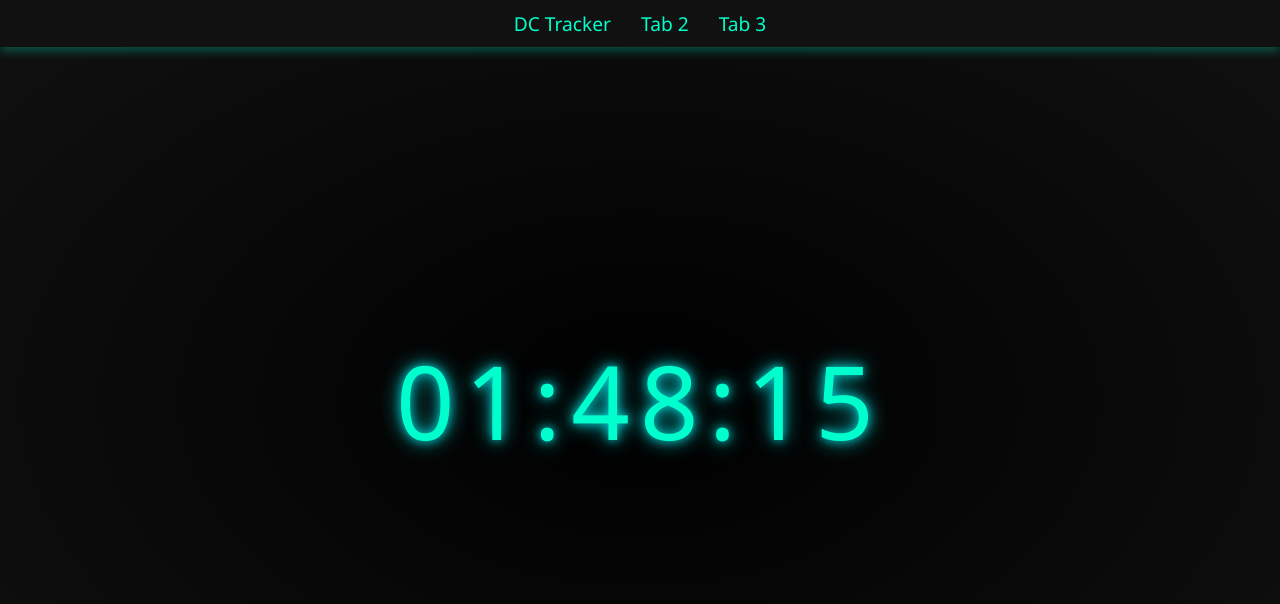
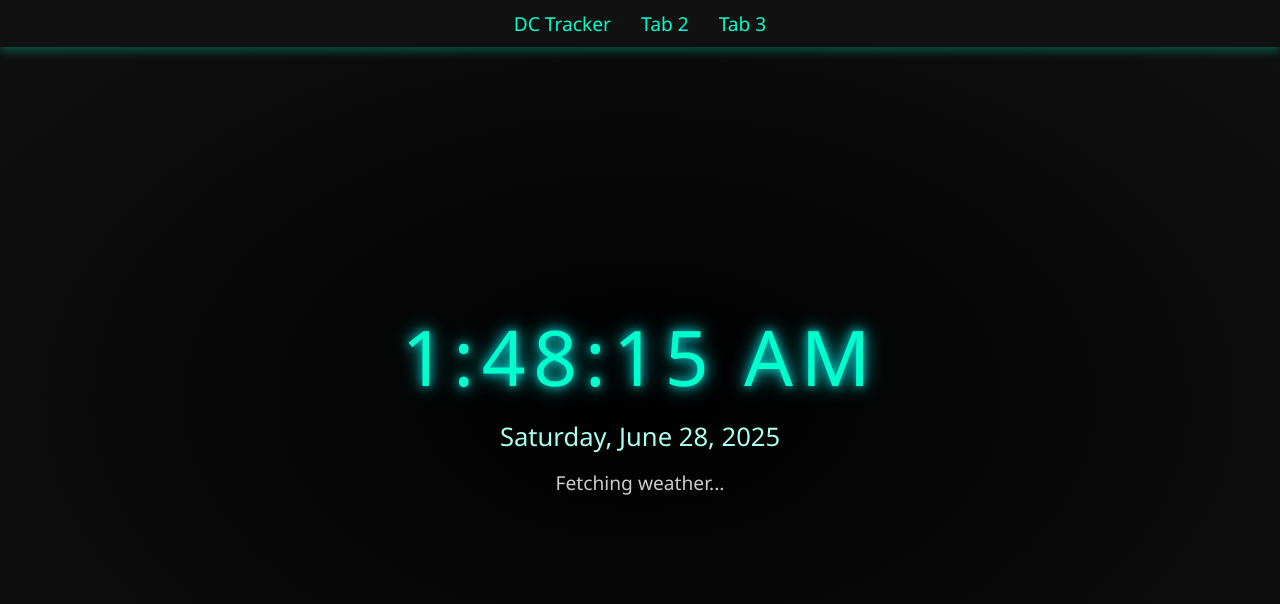
Before and after one commit to bfendley/portfolio, a plain HTML site: page clock.html in a window 1280 px wide. Drawn offline with Linux system fonts and the light colour scheme.

Commit message:
Update clock.html

```diff
--- a/clock.html
+++ b/clock.html
@@ -21,6 +21,7 @@
       align-items: center;
       justify-content: center;
       overflow: hidden;
+      text-align: center;
     }
 
     .tab-bar {
@@ -48,10 +49,22 @@
     }
 
     .clock {
-      font-size: 8vw;
+      font-size: 6vw;
       text-shadow: 0 0 20px #00ffcc, 0 0 40px #00ffcc;
       letter-spacing: 0.1em;
       animation: pulse 2s infinite ease-in-out;
+    }
+
+    .date {
+      font-size: 2vw;
+      margin-top: 10px;
+      color: #aaffee;
+    }
+
+    .weather {
+      font-size: 1.5vw;
+      margin-top: 15px;
+      color: #ffffffcc;
     }
 
     @keyframes pulse {
@@ -72,19 +85,59 @@
     <a href="https://bfendley.github.io/portfolio/DCTracker.html" target="_blank">Tab 3</a>
   </div>
 
-  <div class="clock" id="clock">--:--:--</div>
+  <div class="clock" id="clock">--:--:-- --</div>
+  <div class="date" id="date">Loading...</div>
+  <div class="weather" id="weather">Fetching weather...</div>
 
   <script>
     function updateClock() {
       const now = new Date();
-      const hrs = String(now.getHours()).padStart(2, '0');
-      const mins = String(now.getMinutes()).padStart(2, '0');
-      const secs = String(now.getSeconds()).padStart(2, '0');
-      document.getElementById('clock').textContent = `${hrs}:${mins}:${secs}`;
+      const options = { weekday: 'long', year: 'numeric', month: 'long', day: 'numeric' };
+
+      let hours = now.getHours();
+      const minutes = now.getMinutes().toString().padStart(2, '0');
+      const seconds = now.getSeconds().toString().padStart(2, '0');
+      const ampm = hours >= 12 ? 'PM' : 'AM';
+
+      hours = hours % 12;
+      hours = hours ? hours : 12;
+
+      const timeStr = `${hours}:${minutes}:${seconds} ${ampm}`;
+      const dateStr = now.toLocaleDateString(undefined, options);
+
+      document.getElementById('clock').textContent = timeStr;
+      document.getElementById('date').textContent = dateStr;
+
       requestAnimationFrame(updateClock);
     }
 
+    async function fetchWeather(lat, lon) {
+      const res = await fetch(`https://api.open-meteo.com/v1/forecast?latitude=${lat}&longitude=${lon}&current_weather=true`);
+      const data = await res.json();
+      const weather = data.current_weather;
+      const output = `🌡 ${weather.temperature}°C | 🌬 ${weather.windspeed} km/h`;
+      document.getElementById('weather').textContent = output;
+    }
+
+    function getLocationAndWeather() {
+      if (navigator.geolocation) {
+        navigator.geolocation.getCurrentPosition(
+          pos => {
+            const lat = pos.coords.latitude;
+            const lon = pos.coords.longitude;
+            fetchWeather(lat, lon);
+          },
+          () => {
+            document.getElementById('weather').textContent = "Location denied. Weather unavailable.";
+          }
+        );
+      } else {
+        document.getElementById('weather').textContent = "Geolocation not supported.";
+      }
+    }
+
     updateClock();
+    getLocationAndWeather();
   </script>
 </body>
 </html>
```
